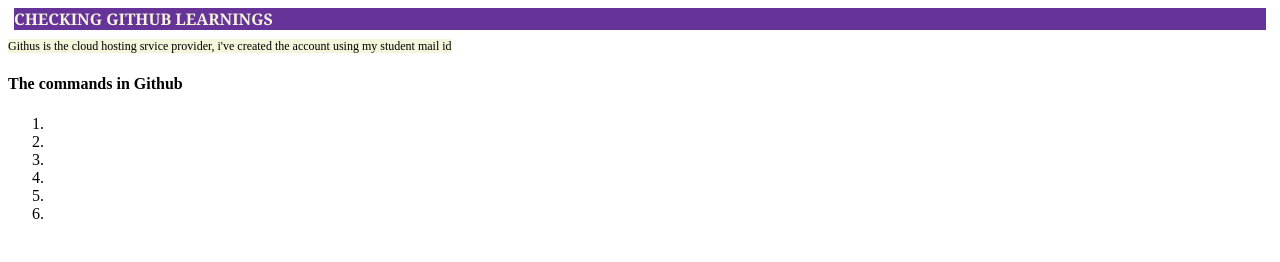
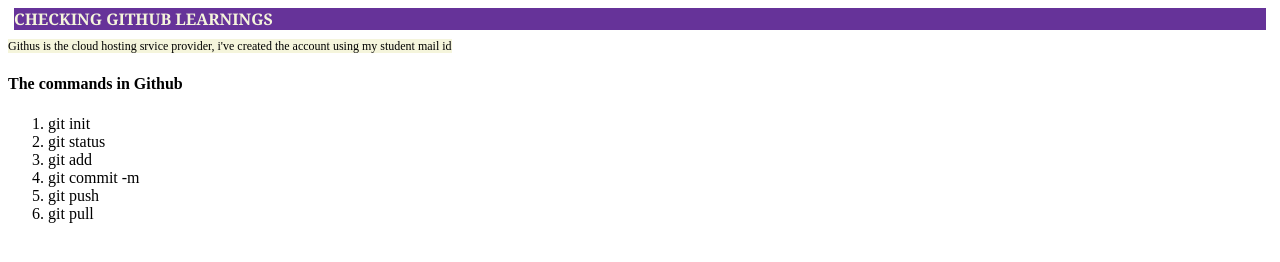
Before and after one commit to akali111/gitcheck, a plain HTML site: page index.html in a window 1280 px wide. Drawn offline with Linux system fonts and the light colour scheme.

Commit message:
feat: Expanded the git comments

```diff
--- a/index.html
+++ b/index.html
@@ -11,12 +11,12 @@
     <span> Githus is the cloud hosting srvice provider, i've created the account using my student mail id</span>
     <h4>The commands in Github</h4>
     <ol>
-        <li></li>
-        <li></li>
-        <li></li>
-        <li></li>
-        <li></li>
-        <li></li>
+        <li>git init</li>
+        <li>git status</li>
+        <li>git add</li>
+        <li>git commit -m</li>
+        <li>git push</li>
+        <li>git pull</li>
     </ol>
 </body>
 </html>
```
